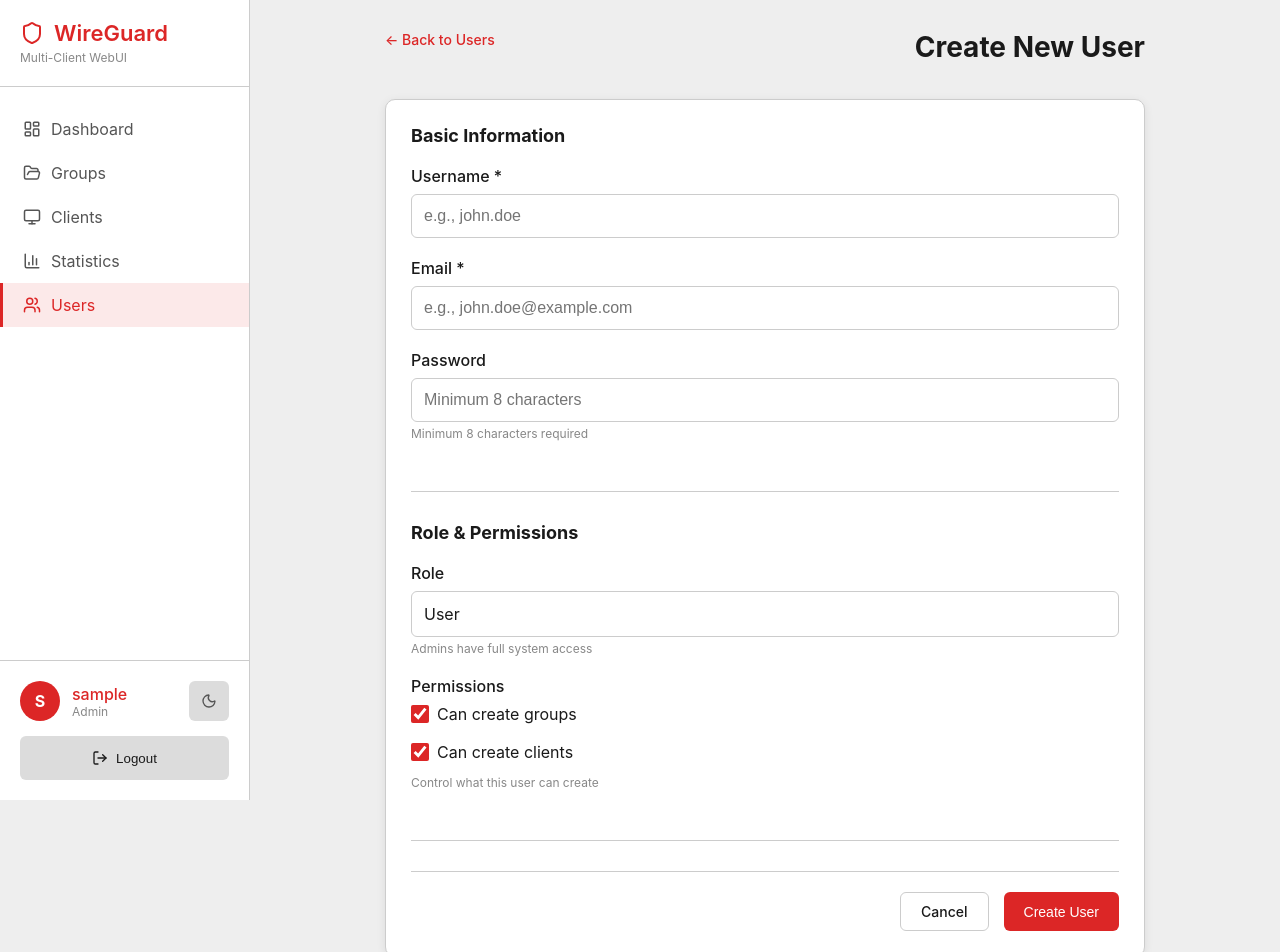
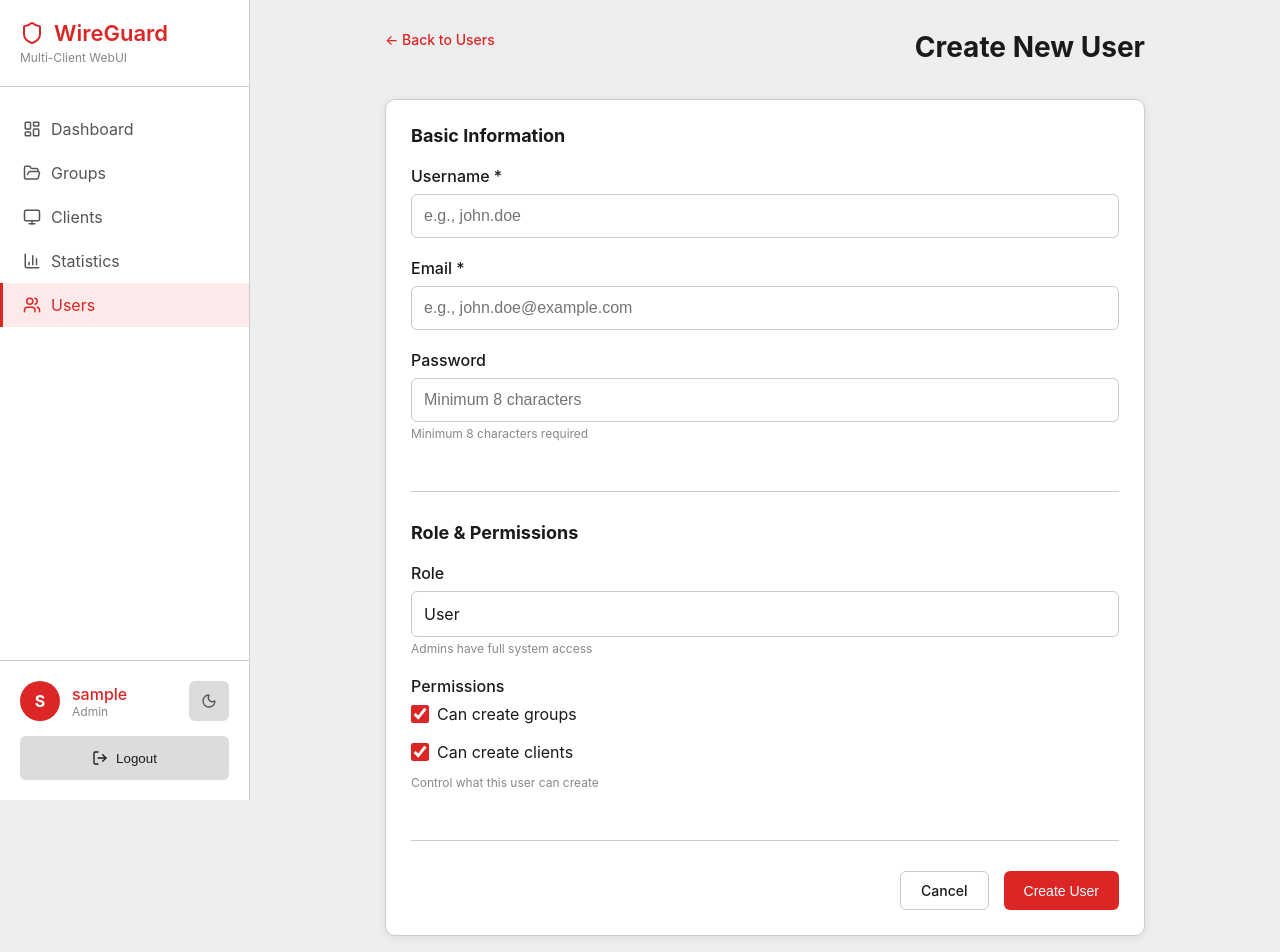
Before and after one commit to Arthur2500/wireguard-multiclient-webui, a React (Create React App) app in the folder frontend/: page /users/new in a window 1280 px wide. Shown: the top 952 px of the page. Built offline with nearby package versions, Linux system fonts and the light colour scheme; no server answers; sample sign-in values are in the browser's storage.

Commit message:
Remove top border and spacing from form actions
Eliminated margin, padding, and border-top styles from the .form-actions section in ClientForm.css, GroupForm.css, and UserForm.css to simplify form layouts and improve visual consistency.

```diff
--- a/frontend/src/components/clients/ClientForm.css
+++ b/frontend/src/components/clients/ClientForm.css
@@ -94,9 +94,6 @@
   display: flex;
   justify-content: flex-end;
   gap: var(--spacing-md);
-  margin-top: 25px;
-  padding-top: var(--spacing-lg);
-  border-top: 1px solid var(--border);
 }
 
 /* Responsive */
--- a/frontend/src/components/groups/GroupForm.css
+++ b/frontend/src/components/groups/GroupForm.css
@@ -100,9 +100,6 @@
   display: flex;
   justify-content: flex-end;
   gap: var(--spacing-md);
-  margin-top: var(--spacing-xl);
-  padding-top: var(--spacing-lg);
-  border-top: 1px solid var(--border);
 }
 
 /* Responsive */
--- a/frontend/src/components/users/UserForm.css
+++ b/frontend/src/components/users/UserForm.css
@@ -109,9 +109,6 @@
   display: flex;
   justify-content: flex-end;
   gap: var(--spacing-md);
-  margin-top: var(--spacing-xl);
-  padding-top: var(--spacing-lg);
-  border-top: 1px solid var(--border);
 }
 
 /* Responsive */
```
